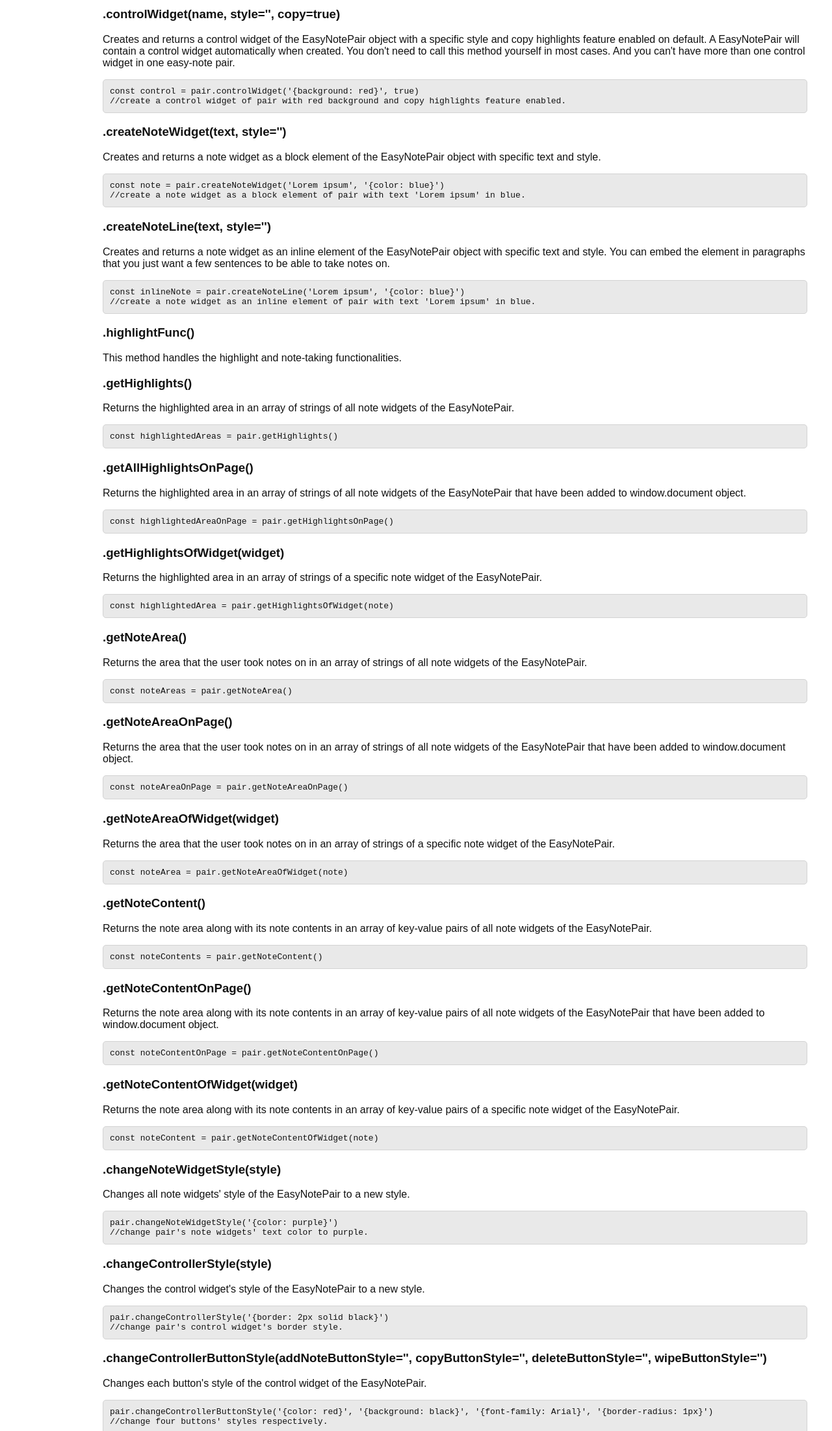
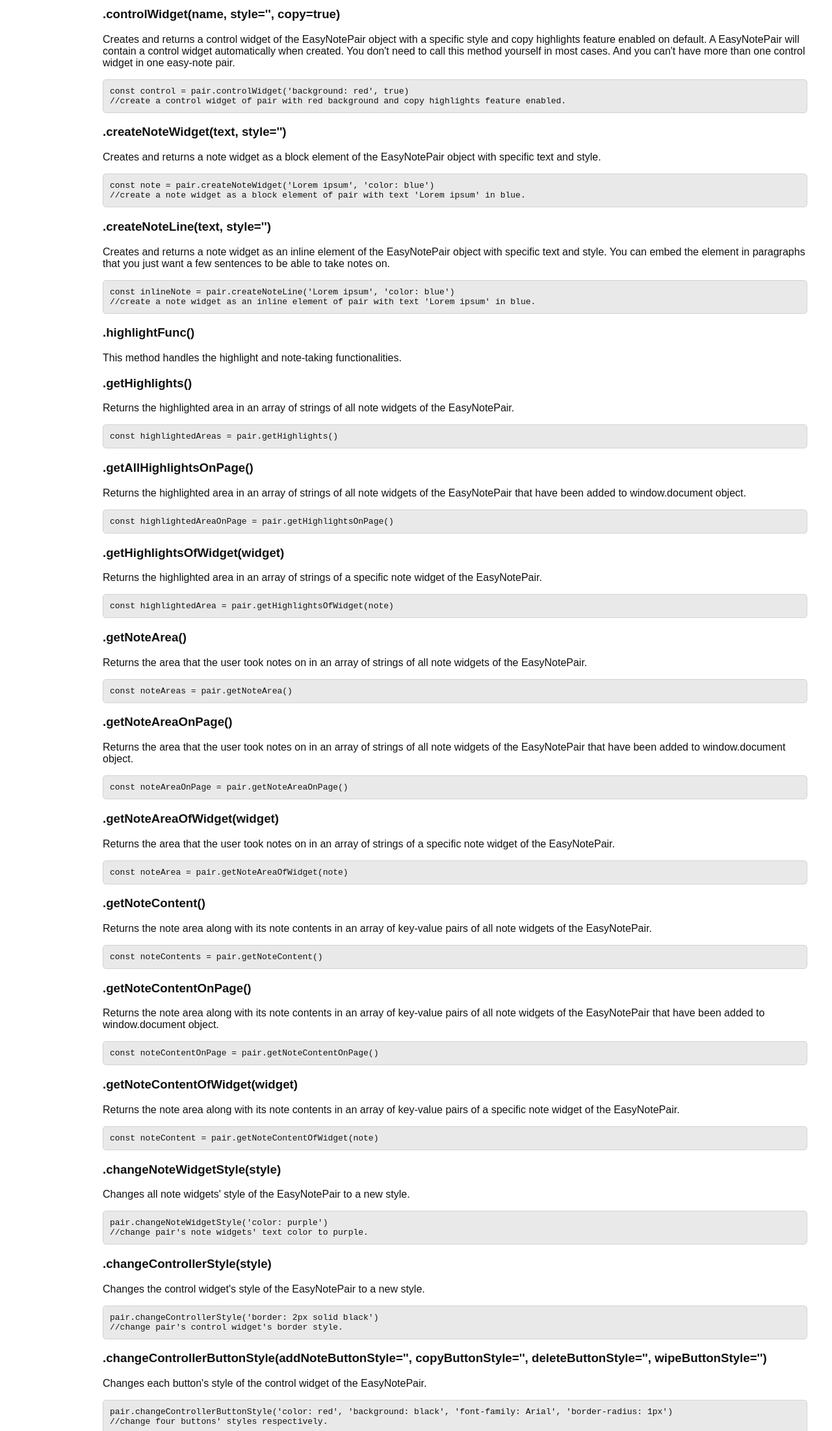
Before and after one commit to OoaLH/EasyNote.js, a website: page pub/documentation.html in a window 1280 px wide. Shown: the part 1420-3622 px from the top of the page at 65% size. Drawn offline with Linux system fonts and the light colour scheme.

Commit message:
make it better

```diff
--- a/pub/documentation.html
+++ b/pub/documentation.html
@@ -62,19 +62,19 @@
         <h3>.controlWidget(name, style='', copy=true)</h3>
         <p>Creates and returns a control widget of the EasyNotePair object with a specific style and copy highlights feature enabled on default. A EasyNotePair will contain a control widget automatically when created. You don't need to call this method yourself in most cases. And you can't have more than one control widget in one easy-note pair.</p>
         <div class="code">
-        <code>const control = pair.controlWidget('{background: red}', true)</code>
+        <code>const control = pair.controlWidget('background: red', true)</code>
         <br><code>//create a control widget of pair with red background and copy highlights feature enabled.</code>
         </div>
         <h3>.createNoteWidget(text, style='')</h3>
         <p>Creates and returns a note widget as a block element of the EasyNotePair object with specific text and style.</p>
         <div class="code">
-        <code>const note = pair.createNoteWidget('Lorem ipsum', '{color: blue}')</code>
+        <code>const note = pair.createNoteWidget('Lorem ipsum', 'color: blue')</code>
         <br><code>//create a note widget as a block element of pair with text 'Lorem ipsum' in blue.</code>
         </div>
         <h3>.createNoteLine(text, style='')</h3>
         <p>Creates and returns a note widget as an inline element of the EasyNotePair object with specific text and style. You can embed the element in paragraphs that you just want a few sentences to be able to take notes on.</p>
         <div class="code">
-        <code>const inlineNote = pair.createNoteLine('Lorem ipsum', '{color: blue}')</code>
+        <code>const inlineNote = pair.createNoteLine('Lorem ipsum', 'color: blue')</code>
         <br><code>//create a note widget as an inline element of pair with text 'Lorem ipsum' in blue.</code>
         </div>
         <h3>.highlightFunc()</h3>
@@ -127,19 +127,19 @@
         <h3>.changeNoteWidgetStyle(style)</h3>
         <p>Changes all note widgets' style of the EasyNotePair to a new style.</p>
         <div class="code">
-        <code>pair.changeNoteWidgetStyle('{color: purple}')</code>
+        <code>pair.changeNoteWidgetStyle('color: purple')</code>
         <br><code>//change pair's note widgets' text color to purple.</code>
         </div>
         <h3>.changeControllerStyle(style)</h3>
         <p>Changes the control widget's style of the EasyNotePair to a new style.</p>
         <div class="code">
-        <code>pair.changeControllerStyle('{border: 2px solid black}')</code>
+        <code>pair.changeControllerStyle('border: 2px solid black')</code>
         <br><code>//change pair's control widget's border style.</code>
         </div>
         <h3>.changeControllerButtonStyle(addNoteButtonStyle='', copyButtonStyle='', deleteButtonStyle='', wipeButtonStyle='')</h3>
         <p>Changes each button's style of the control widget of the EasyNotePair.</p>
         <div class="code">
-        <code>pair.changeControllerButtonStyle('{color: red}', '{background: black}', '{font-family: Arial}', '{border-radius: 1px}')</code>
+        <code>pair.changeControllerButtonStyle('color: red', 'background: black', 'font-family: Arial', 'border-radius: 1px')</code>
         <br><code>//change four buttons' styles respectively.</code>
         </div>
         <h3>.changeModePickerStyle(textColor='', modePickerBackgroundColor='', highlightModeButtonColor='', noteModeButtonColor='')</h3>
```
